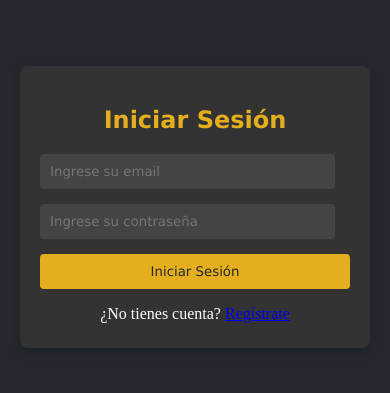
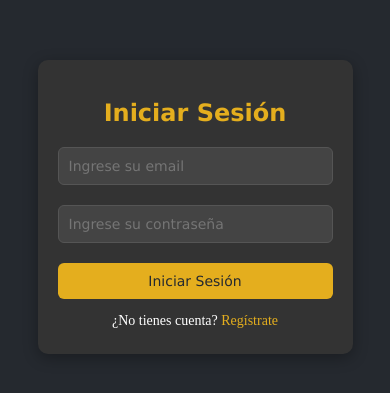
Before and after one commit to pedrovergaraa/MonedaConvert-Front, an Angular app: page /login in a window 390 px wide. Shown: the part 215-608 px from the top of the page. Built offline with nearby package versions, Linux system fonts and the light colour scheme.

Commit message:
Ordenando el codigo

```diff
--- a/package.json
+++ b/package.json
@@ -18,8 +18,9 @@
     "@angular/platform-browser": "^16.2.0",
     "@angular/platform-browser-dynamic": "^16.2.0",
     "@angular/router": "^16.2.0",
+    "@fortawesome/fontawesome-free": "^6.6.0",
     "rxjs": "~7.8.0",
-    "sweetalert2": "^11.6.13",
+    "sweetalert2": "^11.14.5",
     "tslib": "^2.7.0",
     "zone.js": "~0.13.0"
   },
--- a/src/app/components/card-coin/card-coin.component.html
+++ b/src/app/components/card-coin/card-coin.component.html
@@ -1,8 +1,10 @@
 <div class="card-coin">
-    <p id="leyenda">leyenda</p>
+    <p id="leyenda">{{ currency.legend }}</p>
     <span>|</span>
-    <p id="simbolo">simbolo</p>
+    <p id="simbolo">{{ currency.symbol }}</p>
     <span>|</span>
-    <p id="ic">IC</p>
-    <button class="delete-button">Eliminar</button>
-</div>
+    <p id="ic">{{ currency.ic }}</p>
+    <button class="delete-button" (click)="confirmDelete()">
+      <i class="fas fa-trash-alt"></i>
+    </button>
+  </div>
--- a/src/app/components/card-coin/card-coin.component.scss
+++ b/src/app/components/card-coin/card-coin.component.scss
@@ -3,7 +3,6 @@
 .card-coin {
   display: flex;
   height: 41px;
-    display: flex;
   justify-content: space-around;
   align-items: center;
   border: 2px solid #E4AE1E;
@@ -13,7 +12,6 @@
   background-color: $primary-color;
   border-radius: 15px;
   box-shadow: 0 4px 8px rgba(0, 0, 0, 0.2);
-
 
   p {
     color: $background-color;
@@ -26,21 +24,20 @@
     font-size: 25px;
   }
 
-    &:hover {
-        border-color: darken($primary-color, 10%);
-        background: rgb(252, 193, 82);
+  .delete-button {
+    background: none;
+    border: none;
+    color: red;
+    font-size: 20px;
     cursor: pointer;
+    padding: 0;
+
+    i {
+      font-size: 20px;
     }
-    .delete-button {
-        background-color: red;
-        color: white;
-        border: none;
-        padding: 5px;
-        border-radius: 5px;
-        cursor: pointer;
 
     &:hover {
-          background-color: darkred;
+      color: darkred;
     }
   }
 }
--- a/src/app/components/card-coin/card-coin.component.ts
+++ b/src/app/components/card-coin/card-coin.component.ts
@@ -1,5 +1,6 @@
 import { Component, inject, Input } from '@angular/core';
 import { Router } from '@angular/router';
+import Swal from 'sweetalert2';
 import { ErrorMessage, SuccessMessage } from 'src/app/helpers/messageModal';
 import { Currency } from 'src/app/interfaces/Currency';
 import { CurrencyService } from 'src/app/services/currency.service';
@@ -15,24 +16,31 @@ export class CardCoinComponent {
 
   coinsService = inject(CurrencyService);
   router = inject(Router);
-  isCreateCoinModalOpen = false;
 
-
-  openCreateCoinModal() {
-    this.isCreateCoinModalOpen = true;
+  // Método para confirmar y eliminar la moneda
+  confirmDelete() {
+    Swal.fire({
+      title: '¿Estás seguro?',
+      text: `¿Deseas eliminar la moneda ${this.currency.legend}?`,
+      icon: 'warning',
+      showCancelButton: true,
+      confirmButtonColor: '#d33',
+      cancelButtonColor: '#3085d6',
+      confirmButtonText: 'Sí, eliminar',
+      cancelButtonText: 'Cancelar'
+    }).then(async (result) => {
+      if (result.isConfirmed) {
+        await this.deleteCoin();
+      }
+    });
   }
 
-  closeCreateCoinModal() {
-    this.isCreateCoinModalOpen = false;
-  }
-
-  // Método para eliminar la moneda
   async deleteCoin() {
     try {
       const response = await this.coinsService.deleteCurrency(this.currency.id);
       if (response) {
         SuccessMessage('Eliminada correctamente');
-        this.router.navigate(['/coins']); // Redirige después de la eliminación
+        this.router.navigate(['/converter']); // Redirige a /converter después de la eliminación
       } else {
         ErrorMessage('Error eliminando Currency');
       }
--- a/src/app/helpers/messageModal.ts
+++ b/src/app/helpers/messageModal.ts
@@ -1,27 +1,35 @@
-import Swal from "sweetalert2";
+import Swal from 'sweetalert2';
 
-export function SuccessMessage(messageText:string){
+export function SuccessMessage(messageText: string) {
   Swal.fire({
     title: messageText,
     timer: 2000,
     showConfirmButton: false,
-        icon: "success",
+    icon: 'success',
     toast: true,
     position: 'top',
-        background: '#324E67',
-        color: 'white',
-      })
+    background: '#324E67', // Fondo oscuro
+    color: 'white', // Texto blanco
+    iconColor: '#4CAF50', // Icono verde
+    customClass: {
+      popup: 'swal2-rounded swal2-shadow', // Clases personalizadas
+    },
+  });
 }
 
-export function ErrorMessage(messageText:string){
+export function ErrorMessage(messageText: string) {
   Swal.fire({
     title: messageText,
     timer: 2000,
     showConfirmButton: false,
-      icon: "error",
+    icon: 'error',
     toast: true,
     position: 'top',
-      background: '#324E67',
-      color: 'white',
-    })
+    background: '#324E67', // Fondo oscuro
+    color: 'white', // Texto blanco
+    iconColor: '#F44336', // Icono rojo
+    customClass: {
+      popup: 'swal2-rounded swal2-shadow', // Clases personalizadas
+    },
+  });
 }
--- a/src/app/interfaces/User.ts
+++ b/src/app/interfaces/User.ts
@@ -1,5 +1,6 @@
 export interface RegisterData extends User {
     password: string,
+    confirmPassword: string;
 }
 
 export interface User{
--- a/src/app/pages/login/login.component.scss
+++ b/src/app/pages/login/login.component.scss
@@ -7,72 +7,113 @@
   height: 100vh;
   background-color: $background-color;
   padding: 20px;
+  box-sizing: border-box;
 }
-
 
 .login-card {
   background-color: $header-background;
-    border-radius: 8px;
-    padding: 20px;
-    box-shadow: 0 4px 10px rgba(0, 0, 0, 0.2);
+  border-radius: 10px;
+  padding: 30px;
+  box-shadow: 0 4px 15px rgba(0, 0, 0, 0.3);
   width: 100%;
-    max-width: 400px;
+  max-width: 380px;
+  box-sizing: border-box;
+  text-align: center;
 }
 
 .login-title {
-    text-align: center;
   color: $primary-color;
   margin-bottom: 20px;
-    font-family:Verdana, Geneva, Tahoma, sans-serif;
-  }
-
-  .error {
-    color: red;
-    font-size: 16px;
-    margin-top: 5px;
+  font-family: Verdana, Geneva, Tahoma, sans-serif;
 }
 
 .form-group {
-    margin-bottom: 15px;
+  margin-bottom: 20px;
 }
 
 .form-label {
   color: $text-color;
   display: block;
   margin-bottom: 5px;
+  font-size: 14px;
 }
 
 .form-input {
-    width: 95%;
-    padding: 10px;
-    border: none;
-    border-radius: 4px;
+  width: 100%;
+  padding: 12px;
+  border: 1px solid #555;
+  border-radius: 6px;
   background-color: #444;
-    font-family:Verdana, Geneva, Tahoma, sans-serif;
+  font-family: Verdana, Geneva, Tahoma, sans-serif;
+  color: $text-color;
+  font-size: 16px;
+  transition: border-color 0.3s;
 }
-
 
 .form-input:focus {
   outline: none;
-    border: 2px solid $primary-color;
+  border-color: $primary-color;
+}
+
+.error {
+  color: red;
+  font-size: 14px;
+  margin-top: 5px;
 }
 
 .login-button {
   width: 100%;
-    padding: 10px;
+  padding: 12px;
   background-color: $primary-color;
   color: $background-color;
   border: none;
-    border-radius: 4px;
+  border-radius: 6px;
   cursor: pointer;
+  font-family: Verdana, Geneva, Tahoma, sans-serif;
+  font-size: 16px;
   transition: background-color 0.3s;
-    font-family:Verdana, Geneva, Tahoma, sans-serif;
 }
 
 .login-button:hover {
   background-color: darken($primary-color, 10%);
 }
 
-  p{
-    text-align: center;
+p {
+  font-size: 14px;
+  color: $text-color;
 }
+
+a {
+  color: $primary-color;
+  text-decoration: none;
+}
+
+a:hover {
+  text-decoration: underline;
+}
+
+/* Mobile responsiveness */
+@media (max-width: 480px) {
+  .login-card {
+    padding: 20px;
+    max-width: 90%;
+  }
+
+  .login-title {
+    font-size: 24px;
+  }
+
+  .form-input {
+    font-size: 14px;
+    padding: 10px;
+  }
+
+  .login-button {
+    padding: 10px;
+    font-size: 14px;
+  }
+
+  p {
+    font-size: 12px;
+  }
+}
--- a/src/app/pages/register/register.component.scss
+++ b/src/app/pages/register/register.component.scss
@@ -7,75 +7,113 @@
   height: 100vh;
   background-color: $background-color;
   padding: 20px;
+  box-sizing: border-box;
 }
 
 .register-card {
   background-color: $header-background;
-  border-radius: 8px;
-  padding: 20px;
-  box-shadow: 0 4px 10px rgba(0, 0, 0, 0.2);
-  width: 95%;
-  max-width: 400px;
+  border-radius: 10px;
+  padding: 30px;
+  box-shadow: 0 4px 15px rgba(0, 0, 0, 0.3);
+  width: 100%;
+  max-width: 380px;
+  box-sizing: border-box;
+  text-align: center;
 }
 
 .register-title {
-  text-align: center;
   color: $primary-color;
   margin-bottom: 20px;
-  font-family:Verdana, Geneva, Tahoma, sans-serif;
+  font-family: Verdana, Geneva, Tahoma, sans-serif;
 }
 
 .input-container {
-  margin-bottom: 15px;
+  margin-bottom: 20px;
 }
 
 .form-label {
   color: $text-color;
   display: block;
   margin-bottom: 5px;
+  font-size: 14px;
 }
 
 .form-input {
-  width: 95%;
-  padding: 10px;
-  border: none;
-  border-radius: 4px;
+  width: 100%;
+  padding: 12px;
+  border: 1px solid #555;
+  border-radius: 6px;
   background-color: #444;
+  font-family: Verdana, Geneva, Tahoma, sans-serif;
   color: $text-color;
-  font-family:Verdana, Geneva, Tahoma, sans-serif;
+  font-size: 16px;
+  transition: border-color 0.3s;
 }
 
 .form-input:focus {
   outline: none;
-  border: 2px solid $primary-color;
+  border-color: $primary-color;
 }
 
 .error {
   color: red;
-  font-size: 16px;
+  font-size: 14px;
   margin-top: 5px;
 }
 
 .register-button {
   width: 100%;
-  padding: 10px;
+  padding: 12px;
   background-color: $primary-color;
   color: $background-color;
   border: none;
-  border-radius: 4px;
+  border-radius: 6px;
   cursor: pointer;
+  font-family: Verdana, Geneva, Tahoma, sans-serif;
+  font-size: 16px;
   transition: background-color 0.3s;
-  font-family:Verdana, Geneva, Tahoma, sans-serif;
 }
 
 .register-button:hover {
   background-color: darken($primary-color, 10%);
 }
 
+p {
+  font-size: 14px;
+  color: $text-color;
+}
+
 a {
-  display: block;
-  text-align: center;
-  color: rgb(170, 170, 170);
-  margin-top: 10px;
-  font-family:Verdana, Geneva, Tahoma, sans-serif;
+  color: $primary-color;
+  text-decoration: none;
 }
+
+a:hover {
+  text-decoration: underline;
+}
+
+/* Mobile responsiveness */
+@media (max-width: 480px) {
+  .register-card {
+    padding: 20px;
+    max-width: 90%;
+  }
+
+  .register-title {
+    font-size: 24px;
+  }
+
+  .form-input {
+    font-size: 14px;
+    padding: 10px;
+  }
+
+  .register-button {
+    padding: 10px;
+    font-size: 14px;
+  }
+
+  p {
+    font-size: 12px;
+  }
+}
--- a/src/app/pages/register/register.component.ts
+++ b/src/app/pages/register/register.component.ts
@@ -2,7 +2,6 @@ import { Component, inject, signal, WritableSignal } from '@angular/core';
 import { Router } from '@angular/router';
 import { RegisterData } from 'src/app/interfaces/User';
 import { AuthService } from 'src/app/services/auth.service';
-
 
 @Component({
   selector: 'app-register',
@@ -11,28 +10,29 @@ import { AuthService } from 'src/app/services/auth.service';
 })
 export class RegisterComponent {
 
-  authService = inject(AuthService)
+  authService = inject(AuthService);
   router = inject(Router);
-  errorRegister: WritableSignal<boolean> = signal(false)
+  errorRegister: WritableSignal<boolean> = signal(false);
 
+  // Inicializa registerData con el campo confirmPassword
   registerData: RegisterData = {
     name: "",
     email: "",
     password: "",
-  }
+    confirmPassword: "" // Asegúrate de inicializarlo aquí
+  };
 
-  async register(){
+  async register() {
     this.errorRegister.set(false);
-    try{
+    try {
       const res = await this.authService.register(this.registerData);
-      if(res.ok) {
-        this.router.navigate(["/login"])
-      }
-      else {
+      if (res.ok) {
+        this.router.navigate(["/login"]);
+      } else {
         this.errorRegister.set(true);
       }
-    } catch(err) {
-      console.warn('Error registrando', err)
+    } catch (err) {
+      console.warn('Error registrando', err);
     }
   }
 }
```
Also changed, not shown: src/app/helpers/messageModal.scss (+7 -0 lines), src/app/pages/coin-detail/coin-detail.component.ts (+28 -5 lines), src/app/pages/register/register.component.html (+22 -22 lines), 1 other file (tests, documents, lock files or other folders). Lines whose indentation alone changed are shown as unchanged.
